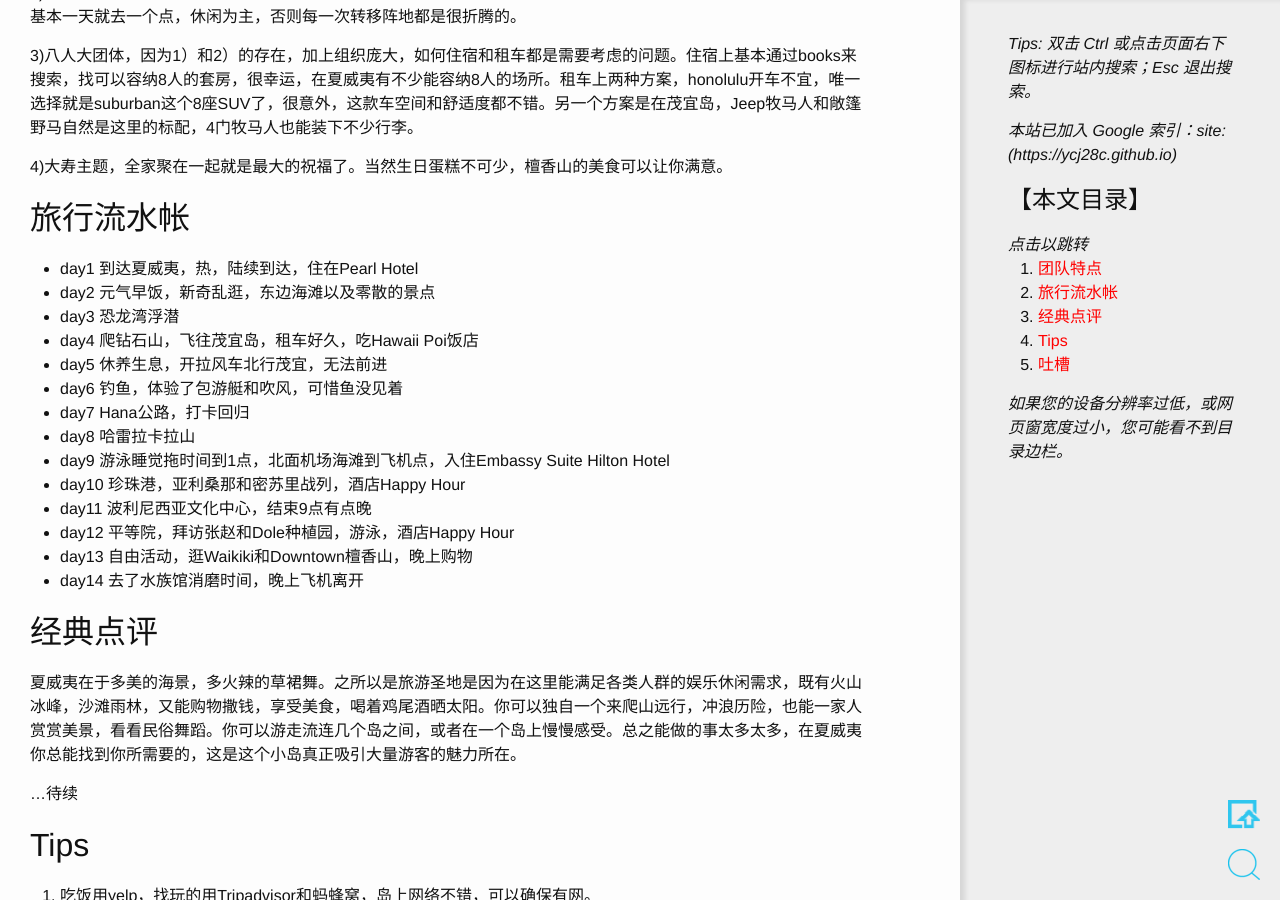
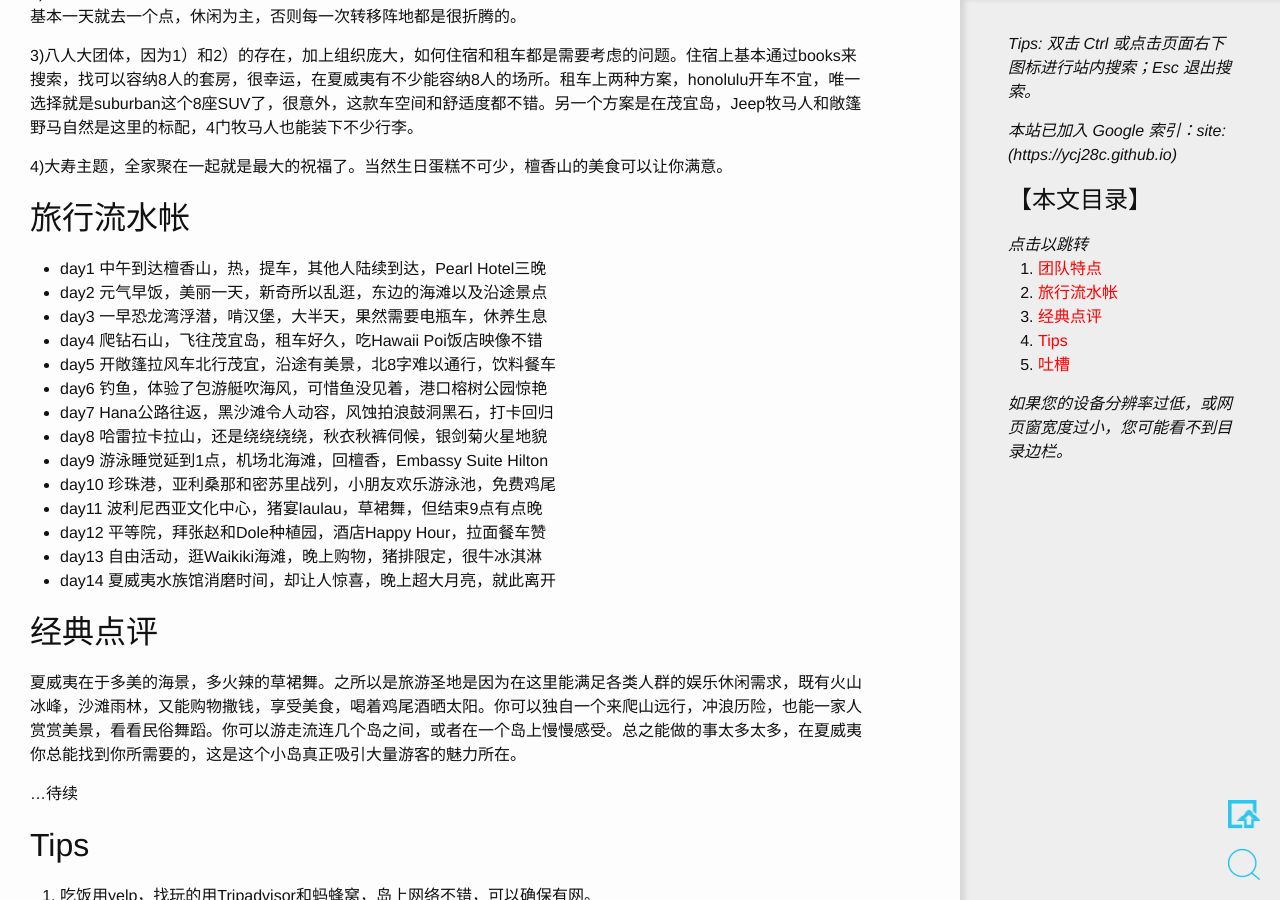
Before and after one commit to ycj28c/lifeblog, a Jekyll site: the page built from _posts/2017-08-23-family-hawaii.md, in a window 1280 px wide and 900 px high, scrolled down 605 px. Built offline with Jekyll 4.4.1, drawn with Linux system fonts in a browser that asks for light colours; comment, search, counter and statistics services are not loaded.

Commit message:
9/2301/0_235603

```diff
--- a/_posts/2017-08-23-family-hawaii.md
+++ b/_posts/2017-08-23-family-hawaii.md
@@ -19,20 +19,20 @@ tag: create-blog
 
 旅行流水帐
 -----------
-* day1 到达夏威夷，热，陆续到达，住在Pearl Hotel
-* day2 元气早饭，新奇乱逛，东边海滩以及零散的景点
-* day3 恐龙湾浮潜
-* day4 爬钻石山，飞往茂宜岛，租车好久，吃Hawaii Poi饭店
-* day5 休养生息，开拉风车北行茂宜，无法前进
-* day6 钓鱼，体验了包游艇和吹风，可惜鱼没见着
-* day7 Hana公路，打卡回归
-* day8 哈雷拉卡拉山
-* day9 游泳睡觉拖时间到1点，北面机场海滩到飞机点，入住Embassy Suite Hilton Hotel
-* day10 珍珠港，亚利桑那和密苏里战列，酒店Happy Hour
-* day11 波利尼西亚文化中心，结束9点有点晚
-* day12 平等院，拜访张赵和Dole种植园，游泳，酒店Happy Hour
-* day13 自由活动，逛Waikiki和Downtown檀香山，晚上购物
-* day14 去了水族馆消磨时间，晚上飞机离开
+* day1 中午到达檀香山，热，提车，其他人陆续到达，Pearl Hotel三晚
+* day2 元气早饭，美丽一天，新奇所以乱逛，东边的海滩以及沿途景点
+* day3 一早恐龙湾浮潜，啃汉堡，大半天，果然需要电瓶车，休养生息
+* day4 爬钻石山，飞往茂宜岛，租车好久，吃Hawaii Poi饭店映像不错
+* day5 开敞篷拉风车北行茂宜，沿途有美景，北8字难以通行，饮料餐车
+* day6 钓鱼，体验了包游艇吹海风，可惜鱼没见着，港口榕树公园惊艳
+* day7 Hana公路往返，黑沙滩令人动容，风蚀拍浪鼓洞黑石，打卡回归
+* day8 哈雷拉卡拉山，还是绕绕绕绕，秋衣秋裤伺候，银剑菊火星地貌
+* day9 游泳睡觉延到1点，机场北海滩，回檀香，Embassy Suite Hilton
+* day10 珍珠港，亚利桑那和密苏里战列，小朋友欢乐游泳池，免费鸡尾
+* day11 波利尼西亚文化中心，猪宴laulau，草裙舞，但结束9点有点晚
+* day12 平等院，拜张赵和Dole种植园，酒店Happy Hour，拉面餐车赞
+* day13 自由活动，逛Waikiki海滩，晚上购物，猪排限定，很牛冰淇淋
+* day14 夏威夷水族馆消磨时间，却让人惊喜，晚上超大月亮，就此离开
 
 经典点评
 -----------
```
